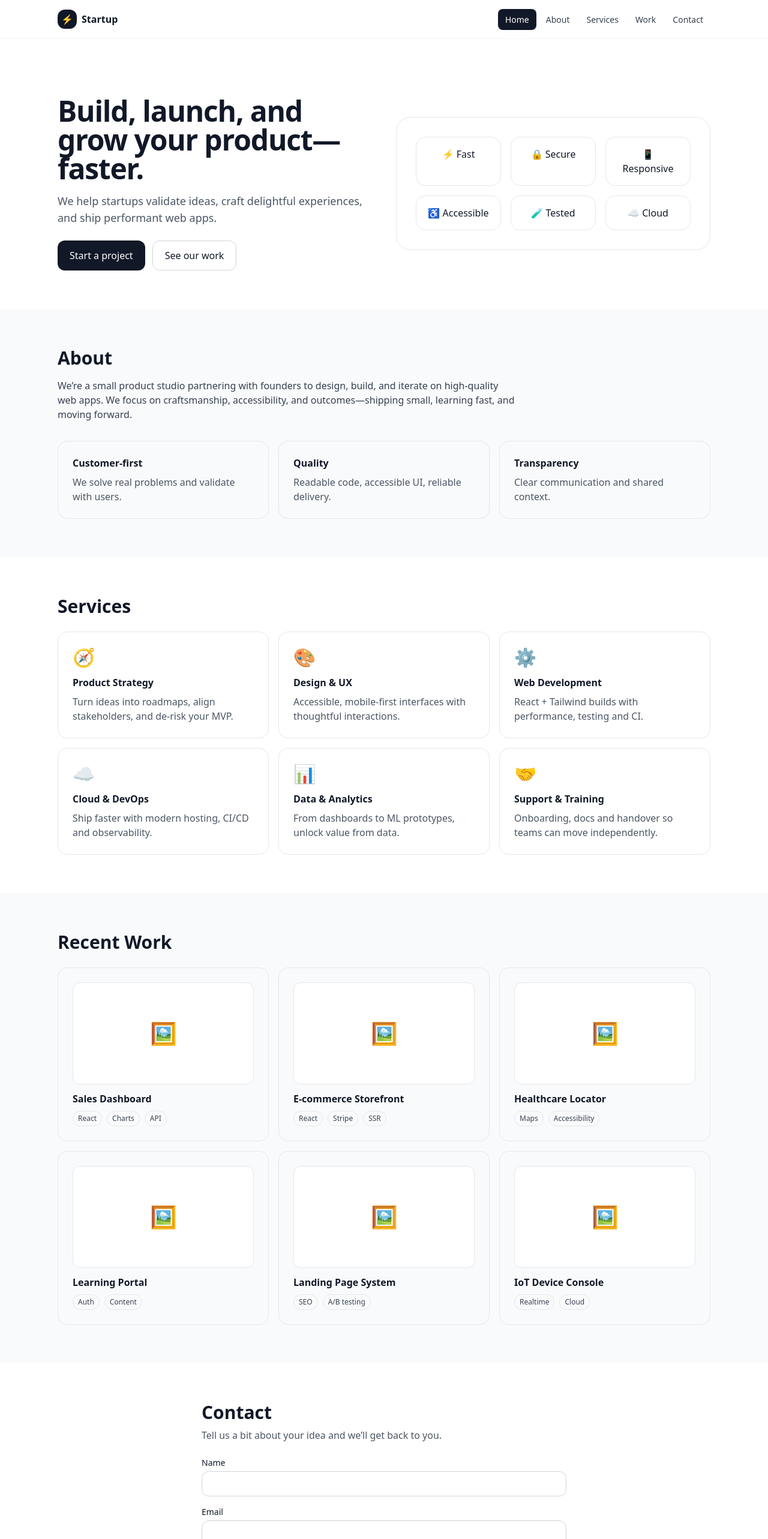
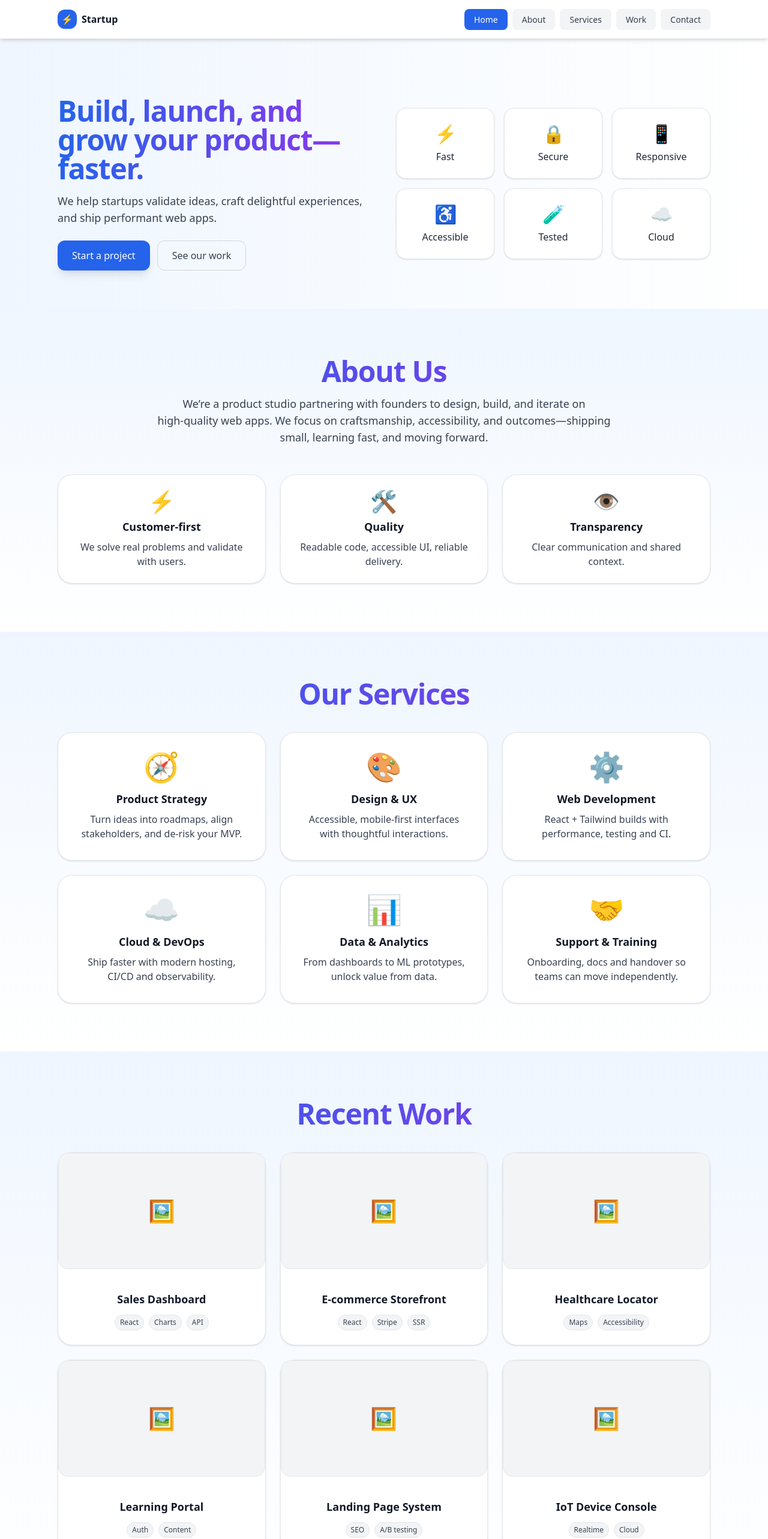
Before and after one commit to DhanushikaGit/Startup-Website, a React (Vite) app: page / in a window 1280 px wide. Shown: the top 2566 px of the page at 60% size. Built offline with nearby package versions, Linux system fonts and the light colour scheme.

Commit message:
Update UI to match Hero section style

```diff
--- a/src/components/About.jsx
+++ b/src/components/About.jsx
@@ -1,29 +1,50 @@
 export default function About() {
   return (
-    <section id="about" aria-labelledby="about-title" className="py-16 bg-gray-50">
-      <div className="mx-auto max-w-6xl px-4 sm:px-6 lg:px-8">
-        <h2 id="about-title" className="text-3xl font-bold">About</h2>
-        <p className="mt-4 text-gray-700 max-w-3xl">
-          We’re a small product studio partnering with founders to design, build, and iterate on
+    <section id="about" aria-labelledby="about-title" className="py-20 bg-gradient-to-b from-blue-50 to-white">
+      <div className="mx-auto max-w-6xl px-4 sm:px-6 lg:px-8 text-center">
+        {/* Section Title */}
+        <h2
+          id="about-title"
+          className="text-4xl sm:text-5xl font-extrabold tracking-tight text-transparent bg-clip-text bg-gradient-to-r from-blue-600 to-purple-600 mb-4"
+        >
+          About Us
+        </h2>
+        <p className="mt-4 text-gray-700 max-w-3xl mx-auto text-lg">
+          We’re a product studio partnering with founders to design, build, and iterate on
           high‑quality web apps. We focus on craftsmanship, accessibility, and outcomes—shipping small,
           learning fast, and moving forward.
         </p>
 
-        <ul className="mt-8 grid sm:grid-cols-3 gap-4">
-          <li className="rounded-2xl border p-6">
-            <h3 className="font-semibold">Customer‑first</h3>
-            <p className="mt-2 text-gray-600">We solve real problems and validate with users.</p>
-          </li>
-          <li className="rounded-2xl border p-6">
-            <h3 className="font-semibold">Quality</h3>
-            <p className="mt-2 text-gray-600">Readable code, accessible UI, reliable delivery.</p>
-          </li>
-          <li className="rounded-2xl border p-6">
-            <h3 className="font-semibold">Transparency</h3>
-            <p className="mt-2 text-gray-600">Clear communication and shared context.</p>
-          </li>
+        {/* Feature Cards */}
+        <ul className="mt-12 grid sm:grid-cols-3 gap-6">
+          {[
+            {
+              title: 'Customer‑first',
+              desc: 'We solve real problems and validate with users.',
+              icon: '⚡',
+            },
+            {
+              title: 'Quality',
+              desc: 'Readable code, accessible UI, reliable delivery.',
+              icon: '🛠️',
+            },
+            {
+              title: 'Transparency',
+              desc: 'Clear communication and shared context.',
+              icon: '👁️',
+            },
+          ].map((item) => (
+            <li
+              key={item.title}
+              className="rounded-3xl border border-gray-200 p-6 bg-white shadow hover:shadow-lg transform hover:-translate-y-1 transition-all duration-300 flex flex-col items-center justify-center"
+            >
+              <span className="text-4xl">{item.icon}</span>
+              <h3 className="font-semibold text-gray-900 text-lg mt-2">{item.title}</h3>
+              <p className="mt-2 text-gray-700">{item.desc}</p>
+            </li>
+          ))}
         </ul>
       </div>
     </section>
-  )
+  );
 }
--- a/src/components/Contact.jsx
+++ b/src/components/Contact.jsx
@@ -1,41 +1,53 @@
-import { useState } from 'react'
+import { useState } from 'react';
 
-const initial = { name: '', email: '', message: '' }
+const initial = { name: '', email: '', message: '' };
 
 export default function Contact() {
-  const [form, setForm] = useState(initial)
-  const [errors, setErrors] = useState({})
-  const [sent, setSent] = useState(false)
+  const [form, setForm] = useState(initial);
+  const [errors, setErrors] = useState({});
+  const [sent, setSent] = useState(false);
 
   const validate = () => {
-    const e = {}
-    if (!form.name.trim()) e.name = 'Name is required'
-    if (!/^[^\s@]+@[^\s@]+\.[^\s@]+$/.test(form.email)) e.email = 'Enter a valid email'
-    if (form.message.trim().length < 10) e.message = 'Message should be at least 10 characters'
-    setErrors(e)
-    return Object.keys(e).length === 0
-  }
+    const e = {};
+    if (!form.name.trim()) e.name = 'Name is required';
+    if (!/^[^\s@]+@[^\s@]+\.[^\s@]+$/.test(form.email)) e.email = 'Enter a valid email';
+    if (form.message.trim().length < 10) e.message = 'Message should be at least 10 characters';
+    setErrors(e);
+    return Object.keys(e).length === 0;
+  };
 
   const onSubmit = (ev) => {
-    ev.preventDefault()
-    if (!validate()) return
-    // Mock submit
-    setSent(true)
-    setForm(initial)
-    setTimeout(() => setSent(false), 4000)
-  }
+    ev.preventDefault();
+    if (!validate()) return;
+    setSent(true);
+    setForm(initial);
+    setTimeout(() => setSent(false), 4000);
+  };
 
   return (
-    <section id="contact" aria-labelledby="contact-title" className="py-16">
+    <section id="contact" aria-labelledby="contact-title" className="py-20 bg-gradient-to-b from-blue-50 to-white">
       <div className="mx-auto max-w-2xl px-4 sm:px-6 lg:px-8">
-        <h2 id="contact-title" className="text-3xl font-bold">Contact</h2>
-        <p className="mt-2 text-gray-600">Tell us a bit about your idea and we’ll get back to you.</p>
+        <h2
+          id="contact-title"
+          className="text-4xl sm:text-5xl font-extrabold tracking-tight text-center text-transparent bg-clip-text bg-gradient-to-r from-blue-600 to-purple-600"
+        >
+          Contact
+        </h2>
+        <p className="mt-2 text-gray-700 text-center text-lg">
+          Tell us a bit about your idea and we’ll get back to you.
+        </p>
 
-        <form onSubmit={onSubmit} noValidate className="mt-6 space-y-4" aria-describedby="form-desc">
+        <form
+          onSubmit={onSubmit}
+          noValidate
+          className="mt-8 bg-white rounded-3xl p-8 shadow-lg space-y-4"
+          aria-describedby="form-desc"
+        >
           <div id="form-desc" className="sr-only">All fields are required.</div>
 
+          {/* Name */}
           <div>
-            <label htmlFor="name" className="block text-sm font-medium">Name</label>
+            <label htmlFor="name" className="block text-sm font-medium text-gray-700">Name</label>
             <input
               id="name"
               name="name"
@@ -44,14 +56,15 @@ export default function Contact() {
               onChange={(e) => setForm({ ...form, name: e.target.value })}
               aria-invalid={!!errors.name}
               aria-describedby={errors.name ? 'name-error' : undefined}
-              className="mt-1 w-full rounded-xl border border-gray-300 px-3 py-2"
+              className="mt-1 w-full rounded-xl border border-gray-300 px-4 py-3 focus:ring-2 focus:ring-blue-500 focus:outline-none"
               required
             />
             {errors.name && <p id="name-error" className="mt-1 text-sm text-red-600">{errors.name}</p>}
           </div>
 
+          {/* Email */}
           <div>
-            <label htmlFor="email" className="block text-sm font-medium">Email</label>
+            <label htmlFor="email" className="block text-sm font-medium text-gray-700">Email</label>
             <input
               id="email"
               name="email"
@@ -60,14 +73,15 @@ export default function Contact() {
               onChange={(e) => setForm({ ...form, email: e.target.value })}
               aria-invalid={!!errors.email}
               aria-describedby={errors.email ? 'email-error' : undefined}
-              className="mt-1 w-full rounded-xl border border-gray-300 px-3 py-2"
+              className="mt-1 w-full rounded-xl border border-gray-300 px-4 py-3 focus:ring-2 focus:ring-blue-500 focus:outline-none"
               required
             />
             {errors.email && <p id="email-error" className="mt-1 text-sm text-red-600">{errors.email}</p>}
           </div>
 
+          {/* Message */}
           <div>
-            <label htmlFor="message" className="block text-sm font-medium">Message</label>
+            <label htmlFor="message" className="block text-sm font-medium text-gray-700">Message</label>
             <textarea
               id="message"
               name="message"
@@ -76,21 +90,24 @@ export default function Contact() {
               onChange={(e) => setForm({ ...form, message: e.target.value })}
               aria-invalid={!!errors.message}
               aria-describedby={errors.message ? 'message-error' : undefined}
-              className="mt-1 w-full rounded-xl border border-gray-300 px-3 py-2"
+              className="mt-1 w-full rounded-xl border border-gray-300 px-4 py-3 focus:ring-2 focus:ring-blue-500 focus:outline-none"
               required
             />
             {errors.message && <p id="message-error" className="mt-1 text-sm text-red-600">{errors.message}</p>}
           </div>
 
-          <button type="submit" className="inline-flex items-center justify-center rounded-xl bg-gray-900 px-5 py-3 text-white font-medium">
+          <button
+            type="submit"
+            className="w-full rounded-xl bg-blue-600 text-white px-6 py-3 font-medium shadow hover:bg-blue-700 transition-colors duration-300"
+          >
             Send message
           </button>
 
           {sent && (
-            <p role="status" className="text-green-700">Thanks! Your message was sent.</p>
+            <p role="status" className="text-green-700 text-center mt-2">Thanks! Your message was sent.</p>
           )}
         </form>
       </div>
     </section>
-  )
+  );
 }
--- a/src/components/Hero.jsx
+++ b/src/components/Hero.jsx
@@ -1,40 +1,58 @@
 export default function Hero() {
   return (
-    <section id="home" aria-labelledby="home-title" className="pt-24 pb-16">
+    <section
+      id="home"
+      aria-labelledby="home-title"
+      className="pt-24 pb-16 bg-gradient-to-r from-blue-50 to-white"
+    >
       <div className="mx-auto max-w-6xl px-4 sm:px-6 lg:px-8 grid lg:grid-cols-2 items-center gap-10">
+        {/* Hero Text */}
         <div>
-          <h1 id="home-title" className="text-4xl sm:text-5xl font-extrabold tracking-tight leading-tight">
+          <h1
+            id="home-title"
+            className="text-4xl sm:text-5xl font-extrabold tracking-tight leading-tight bg-clip-text text-transparent bg-gradient-to-r from-blue-600 to-purple-600"
+          >
             Build, launch, and grow your product—faster.
           </h1>
-          <p className="mt-4 text-lg text-gray-600">
+          <p className="mt-4 text-lg text-gray-700">
             We help startups validate ideas, craft delightful experiences, and ship performant web apps.
           </p>
           <div className="mt-6 flex gap-3">
             <a
               href="#contact"
-              className="inline-flex items-center justify-center rounded-xl bg-gray-900 px-5 py-3 text-white font-medium"
+              className="inline-flex items-center justify-center rounded-xl bg-blue-600 px-6 py-3 text-white font-medium shadow-lg hover:bg-blue-700 transition-colors duration-300"
             >
               Start a project
             </a>
             <a
               href="#work"
-              className="inline-flex items-center justify-center rounded-xl border border-gray-300 px-5 py-3 font-medium"
+              className="inline-flex items-center justify-center rounded-xl border border-gray-300 px-6 py-3 font-medium text-gray-700 hover:bg-gray-100 transition-colors duration-300"
             >
               See our work
             </a>
           </div>
         </div>
-        <div className="rounded-3xl border border-gray-200 p-8">
-          <div className="grid grid-cols-3 gap-4">
-            <div className="p-4 rounded-2xl border text-center">⚡ Fast</div>
-            <div className="p-4 rounded-2xl border text-center">🔒 Secure</div>
-            <div className="p-4 rounded-2xl border text-center">📱 Responsive</div>
-            <div className="p-4 rounded-2xl border text-center">♿ Accessible</div>
-            <div className="p-4 rounded-2xl border text-center">🧪 Tested</div>
-            <div className="p-4 rounded-2xl border text-center">☁️ Cloud</div>
-          </div>
+
+        {/* Feature Cards */}
+        <div className="grid grid-cols-2 gap-4 sm:grid-cols-3 lg:grid-cols-3">
+          {[
+            { icon: '⚡', label: 'Fast' },
+            { icon: '🔒', label: 'Secure' },
+            { icon: '📱', label: 'Responsive' },
+            { icon: '♿', label: 'Accessible' },
+            { icon: '🧪', label: 'Tested' },
+            { icon: '☁️', label: 'Cloud' },
+          ].map((feature) => (
+            <div
+              key={feature.label}
+              className="p-6 rounded-2xl border border-gray-200 bg-white shadow hover:shadow-lg transform hover:-translate-y-1 transition-all duration-300 text-center flex flex-col items-center justify-center"
+            >
+              <span className="text-3xl">{feature.icon}</span>
+              <span className="mt-2 font-medium text-gray-800">{feature.label}</span>
+            </div>
+          ))}
         </div>
       </div>
     </section>
-  )
+  );
 }
--- a/src/components/Navbar.jsx
+++ b/src/components/Navbar.jsx
@@ -1,4 +1,4 @@
-import { useState } from 'react'
+import { useState } from 'react';
 
 const navItems = [
   { id: 'home', label: 'Home' },
@@ -6,38 +6,47 @@ const navItems = [
   { id: 'services', label: 'Services' },
   { id: 'work', label: 'Work' },
   { id: 'contact', label: 'Contact' },
-]
+];
 
 export default function Navbar({ activeId }) {
-  const [open, setOpen] = useState(false)
+  const [open, setOpen] = useState(false);
 
+  // Link style: stable background, text changes on hover
   const linkClass = (id) =>
-    `px-3 py-2 rounded-lg text-sm font-medium transition ${
-      activeId === id ? 'bg-gray-900 text-white' : 'text-gray-700 hover:bg-gray-100'
-    }`
+    `px-4 py-2 rounded-lg text-sm font-medium transition-colors duration-300
+     ${
+       activeId === id
+         ? 'bg-blue-600 text-white'
+         : 'bg-gray-100 text-gray-700 hover:text-blue-600'
+     }`;
 
   return (
-    <header className="sticky top-0 z-50 bg-white/80 backdrop-blur border-b border-gray-100">
-      <nav
-        aria-label="Primary"
-        className="mx-auto max-w-6xl px-4 sm:px-6 lg:px-8 flex items-center justify-between h-16"
-      >
-        <a href="#home" className="flex items-center gap-2 font-semibold" aria-label="Go to home">
-          <span className="inline-block h-8 w-8 rounded-xl bg-gray-900 text-white grid place-items-center">⚡</span>
+    <header className="sticky top-0 z-50 bg-white shadow-md border-b border-gray-200">
+      <nav className="mx-auto max-w-6xl px-4 sm:px-6 lg:px-8 flex items-center justify-between h-16">
+        {/* Logo */}
+        <a
+          href="#home"
+          className="flex items-center gap-2 font-bold text-gray-900"
+        >
+          <span className="inline-block h-8 w-8 rounded-xl bg-blue-600 text-white grid place-items-center shadow">
+            ⚡
+          </span>
           <span>Startup</span>
         </a>
 
+        {/* Mobile menu toggle */}
         <button
-          className="md:hidden p-2 rounded-lg border border-gray-300"
+          className="md:hidden p-2 rounded-lg border border-gray-300 text-gray-700"
           aria-expanded={open}
           aria-controls="mobile-menu"
           onClick={() => setOpen((v) => !v)}
         >
           <span className="sr-only">Toggle menu</span>
-          {open ? '✕' : '☰'}
+          <span className="text-xl">{open ? '✕' : '☰'}</span>
         </button>
 
-        <ul className="hidden md:flex items-center gap-1">
+        {/* Desktop menu */}
+        <ul className="hidden md:flex items-center gap-2">
           {navItems.map((item) => (
             <li key={item.id}>
               <a
@@ -52,13 +61,17 @@ export default function Navbar({ activeId }) {
         </ul>
       </nav>
 
-      <div id="mobile-menu" className={`md:hidden ${open ? 'block' : 'hidden'} border-t border-gray-100`}>
+      {/* Mobile menu */}
+      <div
+        id="mobile-menu"
+        className={`md:hidden ${open ? 'block' : 'hidden'} border-t border-gray-200 bg-gray-100`}
+      >
         <ul className="mx-auto max-w-6xl px-4 py-2 space-y-1">
           {navItems.map((item) => (
             <li key={item.id}>
               <a
                 href={`#${item.id}`}
-                className="block px-3 py-2 rounded-lg text-gray-700 hover:bg-gray-100"
+                className={linkClass(item.id)}
                 onClick={() => setOpen(false)}
               >
                 {item.label}
@@ -68,5 +81,5 @@ export default function Navbar({ activeId }) {
         </ul>
       </div>
     </header>
-  )
+  );
 }
--- a/src/components/Services.jsx
+++ b/src/components/Services.jsx
@@ -1,20 +1,29 @@
-import { services } from '../data/services'
+import { services } from '../data/services';
 
 export default function Services() {
   return (
-    <section id="services" aria-labelledby="services-title" className="py-16">
-      <div className="mx-auto max-w-6xl px-4 sm:px-6 lg:px-8">
-        <h2 id="services-title" className="text-3xl font-bold">Services</h2>
-        <div className="mt-6 grid gap-4 sm:grid-cols-2 lg:grid-cols-3">
+    <section id="services" aria-labelledby="services-title" className="py-20 bg-gradient-to-b from-blue-50 to-white">
+      <div className="mx-auto max-w-6xl px-4 sm:px-6 lg:px-8 text-center">
+        <h2
+          id="services-title"
+          className="text-4xl sm:text-5xl font-extrabold tracking-tight text-transparent bg-clip-text bg-gradient-to-r from-blue-600 to-purple-600 mb-6"
+        >
+          Our Services
+        </h2>
+
+        <div className="mt-10 grid gap-6 sm:grid-cols-2 lg:grid-cols-3">
           {services.map((s) => (
-            <article key={s.id} className="rounded-2xl border p-6">
-              <div className="text-3xl" aria-hidden="true">{s.icon}</div>
-              <h3 className="mt-3 font-semibold">{s.title}</h3>
-              <p className="mt-2 text-gray-600">{s.desc}</p>
+            <article
+              key={s.id}
+              className="rounded-3xl border border-gray-200 p-8 bg-white shadow hover:shadow-lg transform hover:-translate-y-1 transition-all duration-300 flex flex-col items-center text-center"
+            >
+              <div className="text-5xl mb-4">{s.icon}</div>
+              <h3 className="font-semibold text-lg text-gray-900">{s.title}</h3>
+              <p className="mt-2 text-gray-700">{s.desc}</p>
             </article>
           ))}
         </div>
       </div>
     </section>
-  )
+  );
 }
--- a/src/components/Work.jsx
+++ b/src/components/Work.jsx
@@ -1,27 +1,44 @@
-import { projects } from '../data/projects'
+import { projects } from '../data/projects';
 
 export default function Work() {
   return (
-    <section id="work" aria-labelledby="work-title" className="py-16 bg-gray-50">
-      <div className="mx-auto max-w-6xl px-4 sm:px-6 lg:px-8">
-        <h2 id="work-title" className="text-3xl font-bold">Recent Work</h2>
+    <section id="work" aria-labelledby="work-title" className="py-20 bg-gradient-to-b from-blue-50 to-white">
+      <div className="mx-auto max-w-6xl px-4 sm:px-6 lg:px-8 text-center">
+        <h2
+          id="work-title"
+          className="text-4xl sm:text-5xl font-extrabold tracking-tight text-transparent bg-clip-text bg-gradient-to-r from-blue-600 to-purple-600 mb-8"
+        >
+          Recent Work
+        </h2>
 
-        <div className="mt-6 grid gap-4 sm:grid-cols-2 lg:grid-cols-3">
+        <div className="mt-10 grid gap-6 sm:grid-cols-2 lg:grid-cols-3">
           {projects.map((p) => (
-            <article key={p.id} className="rounded-2xl border p-6">
-              <div className="aspect-video w-full rounded-xl border bg-white grid place-items-center text-4xl select-none">
+            <article
+              key={p.id}
+              className="rounded-3xl border border-gray-200 bg-white shadow hover:shadow-lg transform hover:-translate-y-1 transition-all duration-300"
+            >
+              {/* Project image placeholder */}
+              <div className="aspect-video w-full rounded-2xl border bg-gray-100 grid place-items-center text-4xl select-none">
                 🖼️
               </div>
-              <h3 className="mt-3 font-semibold">{p.title}</h3>
-              <ul className="mt-2 flex flex-wrap gap-2" aria-label="Project tags">
-                {p.tags.map((t) => (
-                  <li key={t} className="rounded-full border px-2 py-1 text-xs text-gray-700">{t}</li>
-                ))}
-              </ul>
+
+              <div className="p-6 text-center">
+                <h3 className="mt-3 font-semibold text-lg text-gray-900">{p.title}</h3>
+                <ul className="mt-3 flex flex-wrap justify-center gap-2" aria-label="Project tags">
+                  {p.tags.map((t) => (
+                    <li
+                      key={t}
+                      className="rounded-full border px-2 py-1 text-xs text-gray-700 bg-gray-100"
+                    >
+                      {t}
+                    </li>
+                  ))}
+                </ul>
+              </div>
             </article>
           ))}
         </div>
       </div>
     </section>
-  )
+  );
 }
```
Also changed, not shown: src/components/Footer.jsx (+37 -8 lines).
